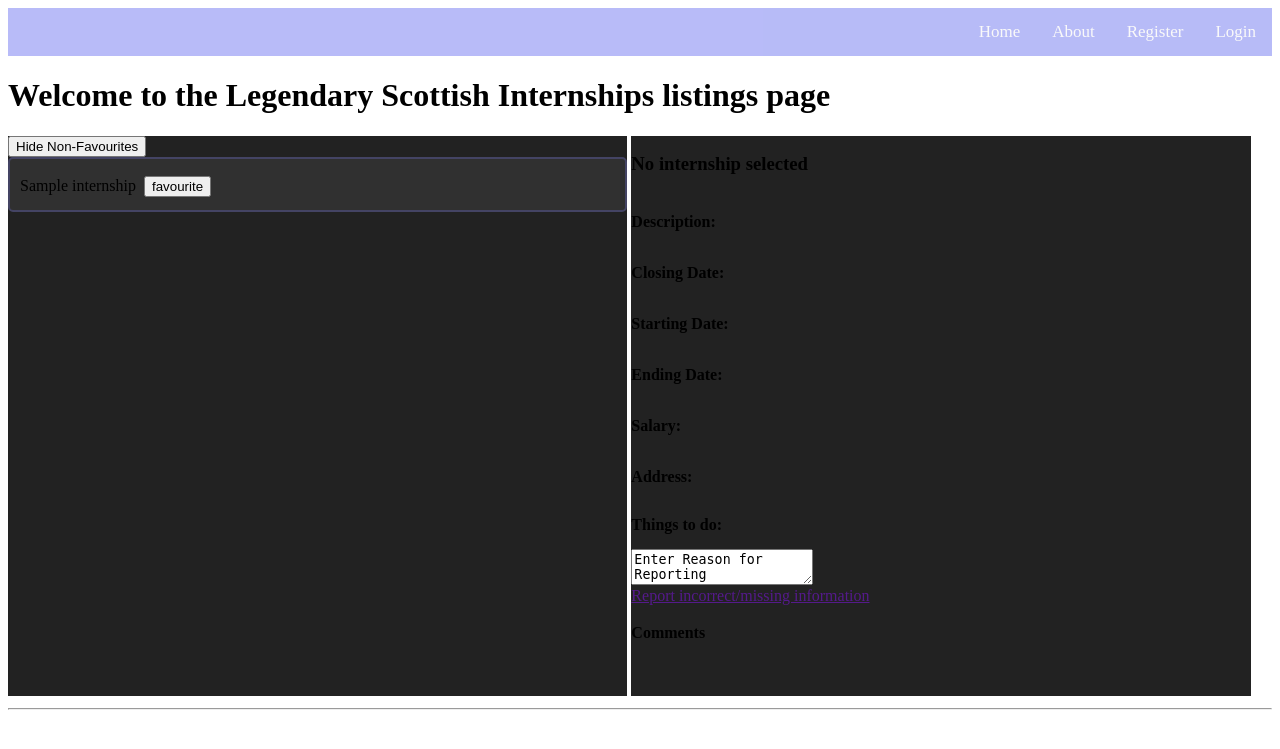
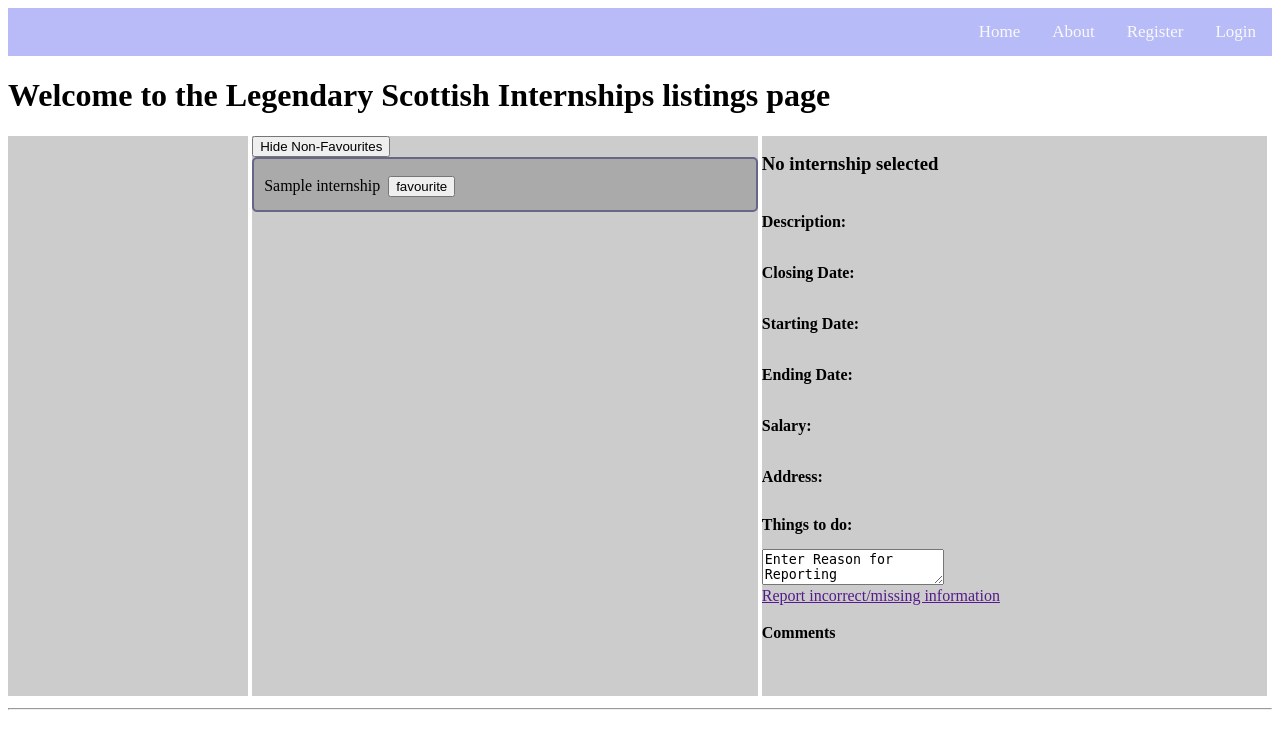
Before and after one commit to Guitarosaurus/LegendaryScottishInternships, a Django app: page /legendary/listings/ in a window 1280 px wide. Shown: the top 749 px of the page. Run offline with Django 3.2, Linux system fonts and the light colour scheme; tables that the repository leaves empty hold one stand-in row (values such as "Sample post").

Commit message:
Made Listings lighter

```diff
--- a/templates/legendary/listings.html
+++ b/templates/legendary/listings.html
@@ -9,6 +9,10 @@ Listings
 <script src="{% static "js/legendary_listings.js" %}" crossorigin="anonymous"></script>
 <div>
     <h1>Welcome to the Legendary Scottish Internships listings page</h1>
+</div>
+
+<div class="filter">
+
 </div>
 
 <div class="split listings">
@@ -29,7 +33,7 @@ Listings
                 <p class="checklist">{{ listing.checklist }}</p>
                 <div class="comments">
                     {% for comment in listing.comment_set.all %}
-                        <div style="background-color: #333333">
+                        <div class="comment">
                             <h4>{{ comment.user_id }}</h4>
                             <p>{{ comment.data }}</p>
                         </div>
@@ -61,11 +65,11 @@ Listings
         <p id="checklist"></p>
         <textarea id="report_reason" type="text">Enter Reason for Reporting</textarea></br>
         <a id="report" href="">Report incorrect/missing information</a></br>
-        {% if user.is_authenticated %}
-            <h4>Leave a comment</h4>
-            <input id="comment" type="text" value="Enter comment...">
-            <a id="post_comment" href="">Post</a>
-        {% endif %}
+            {% if user.is_authenticated %}
+                <h4>Leave a comment</h4>
+                <input id="comment" type="text" value="Enter comment...">
+                <a id="post_comment" href="">Post</a>
+            {% endif %}
         <h4>Comments</h4>
         <div id="comments"></div>
     </div>
@@ -75,24 +79,40 @@ Listings
 .split {
     display:inline-block;
     height: 70vh;
-    width: 49%;
-    background-color: #222222;
+    width: 40%;
+    background-color: #cccccc;
+    overflow-y: scroll;
+    line-height: 1;
+}
+.filter {
+    display:inline-block;
+    height: 70vh;
+    width: 19%;
+    background-color: #cccccc;
     overflow-y: scroll;
     line-height: 1;
 }
 .listing {
-    background-color: #303030;
+    background-color: #aaaaaa;
     border-style: solid;
     border-width: 2px;
-    border-color: #444464;
+    border-color: #666686;
+    border-radius: 5px;
+    padding-left: 10px;
+}
+.comment {
+    background-color: #eeeeee;
+    border-style: solid;
+    border-width: 2px;
+    border-color: #aaaaff;
     border-radius: 5px;
     padding-left: 10px;
 }
 .listing:hover {
-    background-color: #404040;
+    background-color: #eeeeee;
     border-style: solid;
     border-width: 2px;
-    border-color: #444464;
+    border-color: #666686;
     border-radius: 5px;
     padding-left: 10px;
 }
```
